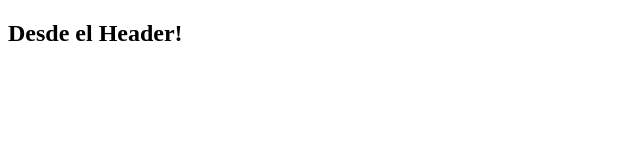
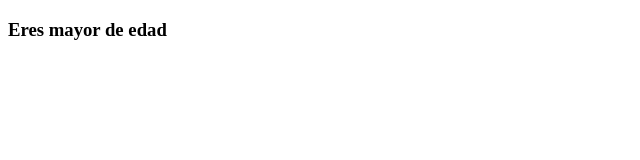
Before and after one commit to javierc22/basicos-react-01, a React (Create React App) app: page / in a window 1280 px wide. Shown: the top 160 px of the page, without its empty margins (0-640 px from the left). Built offline with nearby package versions, Linux system fonts and the light colour scheme.

Commit message:
Básicos de JSX

```diff
--- a/src/components/Header.jsx
+++ b/src/components/Header.jsx
@@ -1,8 +1,18 @@
 import React from 'react';
 
 function Header() {
+  const edad = 18;
+
+  let mensaje;
+
+  if (edad >= 18) {
+    mensaje = 'Eres mayor de edad';
+  } else {
+    mensaje = 'Eres menor de edad'
+  }
+
   return(
-    <h2>Desde el Header!</h2>
+    <h3>{mensaje}</h3>
   )
 }
 
```
